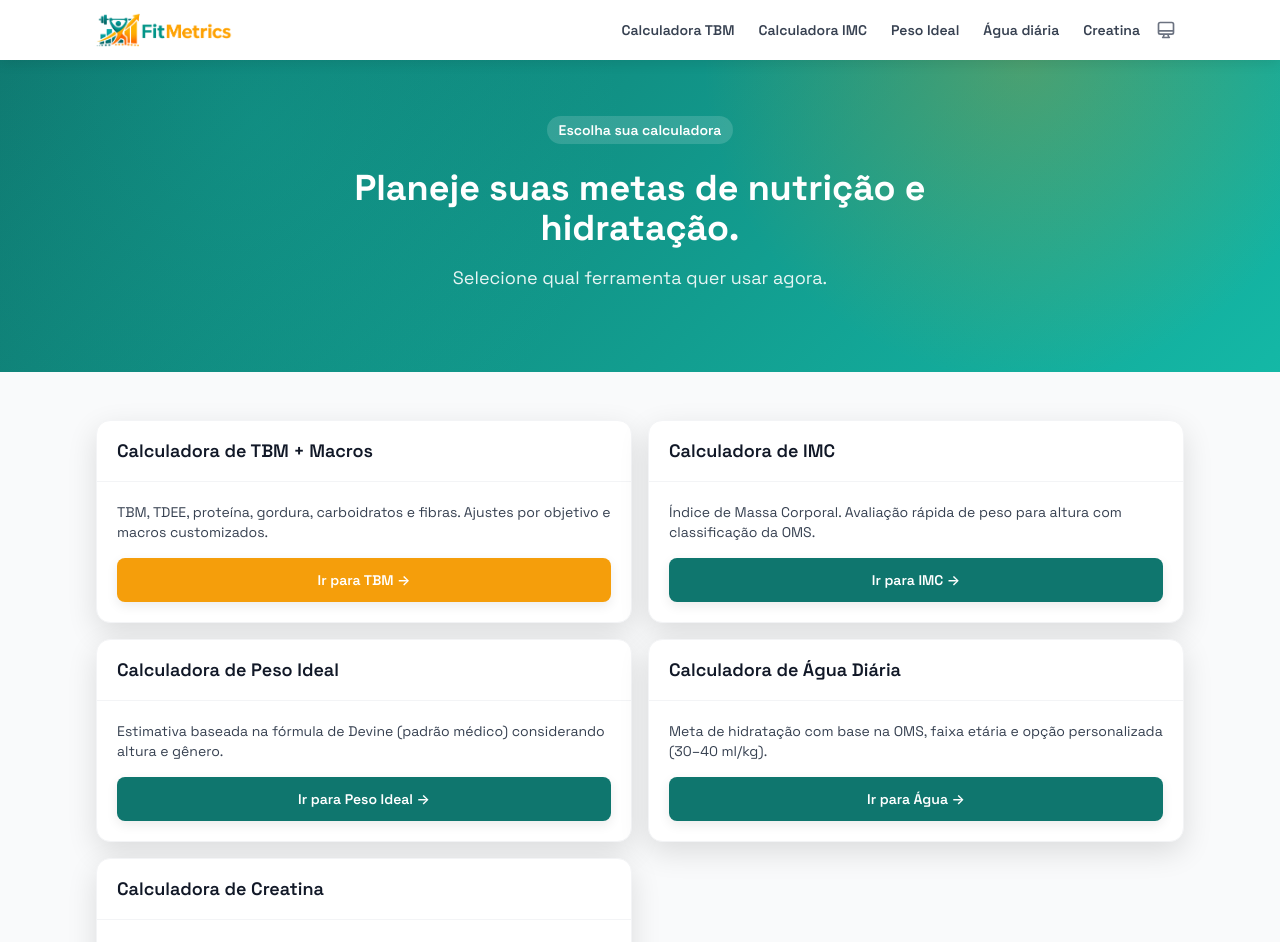
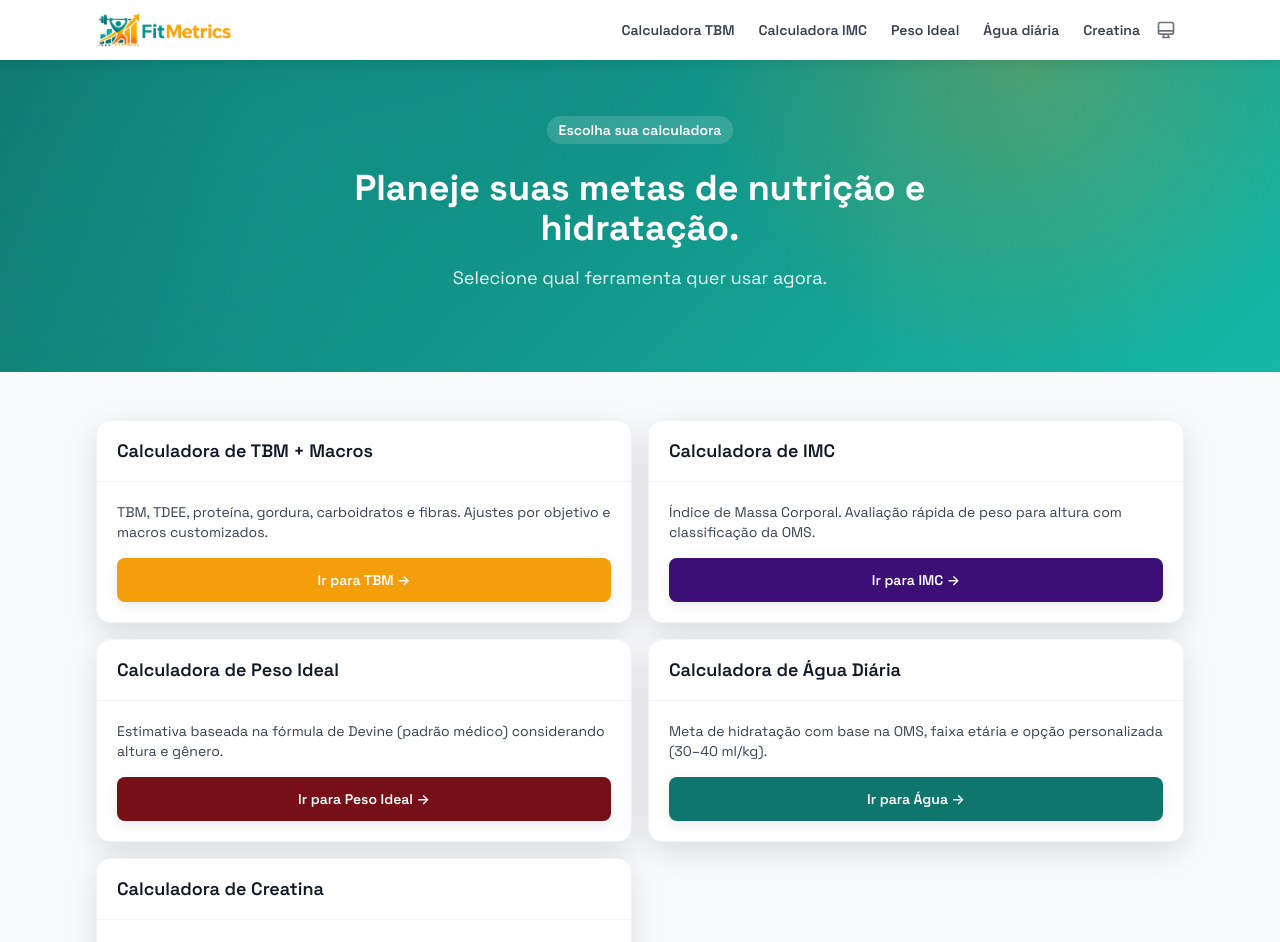
Before and after one commit to cesarwillemberg/FitMetrics, a React (Vite) app: page / in a window 1280 px wide. Shown: the top 942 px of the page. Built offline with nearby package versions, Linux system fonts and the light colour scheme.

Commit message:
feat: Add initial HomePage component displaying links to various calculators.

```diff
--- a/src/pages/HomePage.tsx
+++ b/src/pages/HomePage.tsx
@@ -33,7 +33,7 @@ export function HomePage() {
               Índice de Massa Corporal. Avaliação rápida de peso para altura com classificação da OMS.
             </p>
             <Link to="/imc">
-              <Button fullWidth className="bg-[#3B0F76] text-white hover:bg-[#2a0b55]">
+              <Button fullWidth className="!bg-[#3B0F76] text-white hover:!bg-[#2a0b55]">
                 Ir para IMC →
               </Button>
             </Link>
@@ -44,7 +44,7 @@ export function HomePage() {
               Estimativa baseada na fórmula de Devine (padrão médico) considerando altura e gênero.
             </p>
             <Link to="/peso-ideal">
-              <Button fullWidth className="bg-[#760F17] text-white hover:bg-[#5a0b12]">
+              <Button fullWidth className="!bg-[#760F17] text-white hover:!bg-[#5a0b12]">
                 Ir para Peso Ideal →
               </Button>
             </Link>
```
